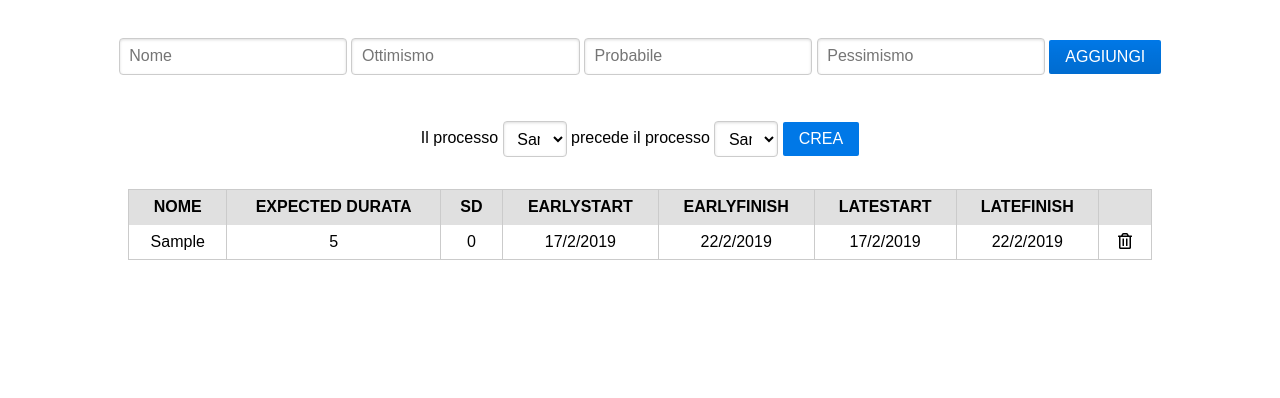
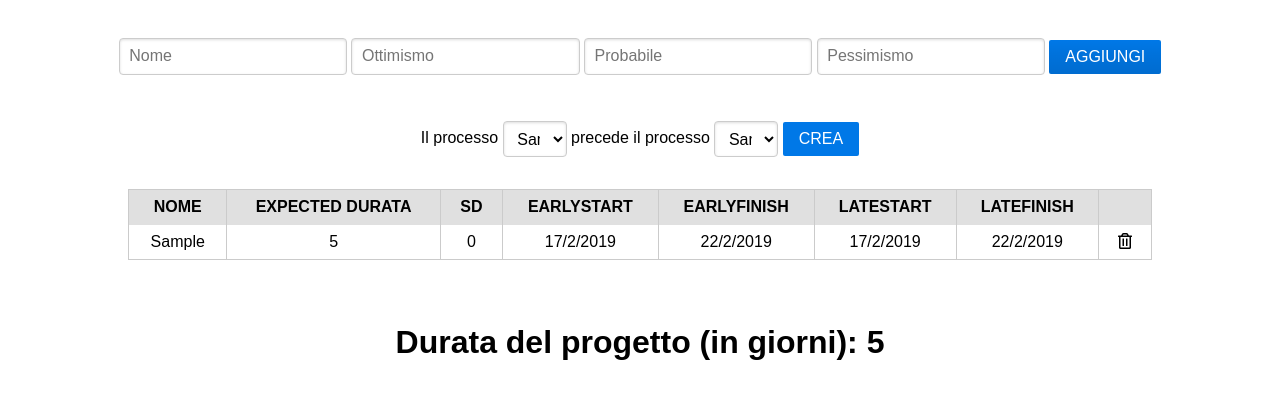
Before and after one commit to ZioCecio/DurataPrecedenze, a plain HTML site: page index.html in a window 1280 px wide. Both pictures are taken after typing "Sample", "5", "5", "5" into the empty fields and a click on the button "AGGIUNGI". Drawn offline with nearby package versions, Linux system fonts and the light colour scheme.

Commit message:
FINITO SPERO

```diff
--- a/index.html
+++ b/index.html
@@ -54,6 +54,8 @@
         </div>
     </div>
 
+    <div class="container" id="scrivi-tempi"></div>
+
     <div class="container" id="scrivi-risultati"></div>
 
     <script src="main.js"></script>
--- a/main.css
+++ b/main.css
@@ -47,3 +47,7 @@ table.scrivi-risultati {
 td.icona-cestino:hover {
     color: red;
 }
+
+h1.bella {
+    margin-top: 5%;
+}
--- a/main.js
+++ b/main.js
@@ -305,6 +305,8 @@ const aggiornaTabella = () => {
 
         tbody.appendChild(tr);
     });
+
+    scriviTempi();
 }
 
 /**
@@ -456,6 +458,18 @@ const controllaPrecedenze = (precedente, successivo) => {
     return ret;
 }
 
+const scriviTempi = () => {
+    const scrivi = document.getElementById("scrivi-tempi");
+    scrivi.innerHTML = "";
+
+    const h1 = document.createElement("h1");
+    h1.innerHTML = "Durata del progetto (in giorni): " + Math.round(Math.abs((calcolatore.dataFine.getTime() - calcolatore.dataInizio.getTime()) / (24 * 60 * 60 * 1000)));
+
+    h1.classList.add("bella");
+
+    scrivi.appendChild(h1);
+}
+
 //Viene aggiunta al form la funzione che deve eseguire quando i suoi dati vengono mandati.
 formAggiungiProcesso.onsubmit = event => {
     event.preventDefault(); //Impedisce di eseguire POST verso l'esterno.
```
